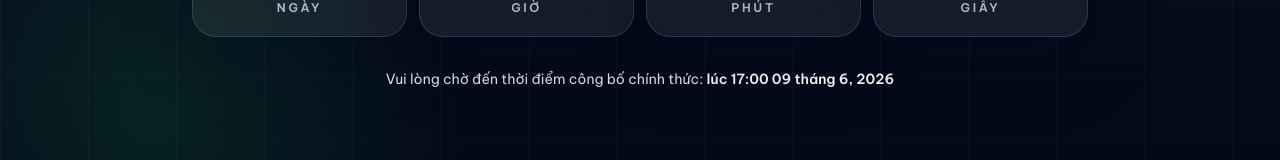
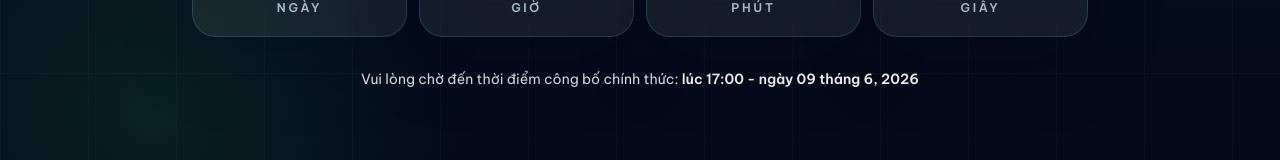
Before and after one commit to tamphan2911/attacker_2026, a Next.js app: page / in a window 1280 px wide. Shown: the part 543-703 px from the top of the page. Built offline with nearby package versions, Linux system fonts and the light colour scheme; no server answers; the database is empty.

Commit message:
Format construction launch date in Vietnamese

```diff
--- a/src/components/construction-page.tsx
+++ b/src/components/construction-page.tsx
@@ -10,6 +10,22 @@ export const CONSTRUCTION_ACCESS_COOKIE = "attacker_construction_access";
 const CONSTRUCTION_PASSWORD = "Tamdeptrai";
 
 function formatLaunchDate(value: string, locale: Locale) {
+  if (locale === "vi") {
+    const date = new Date(value);
+    const timeLabel = new Intl.DateTimeFormat("vi-VN", {
+      hour: "2-digit",
+      minute: "2-digit",
+      hour12: false,
+    }).format(date);
+    const dateLabel = new Intl.DateTimeFormat("vi-VN", {
+      day: "2-digit",
+      month: "long",
+      year: "numeric",
+    }).format(date);
+
+    return `lúc ${timeLabel} - ngày ${dateLabel}`;
+  }
+
   return new Intl.DateTimeFormat(locale === "vi" ? "vi-VN" : "en-US", {
     day: "2-digit",
     month: "long",
```
